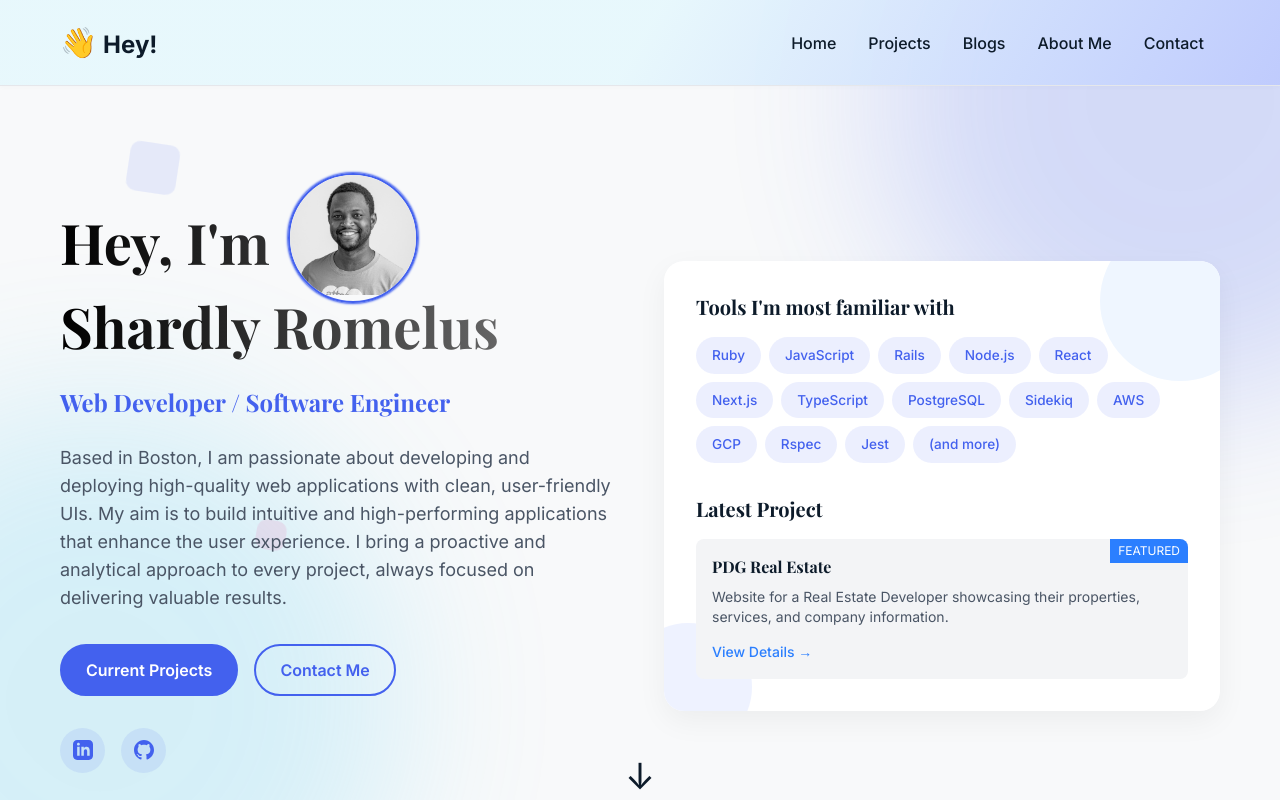
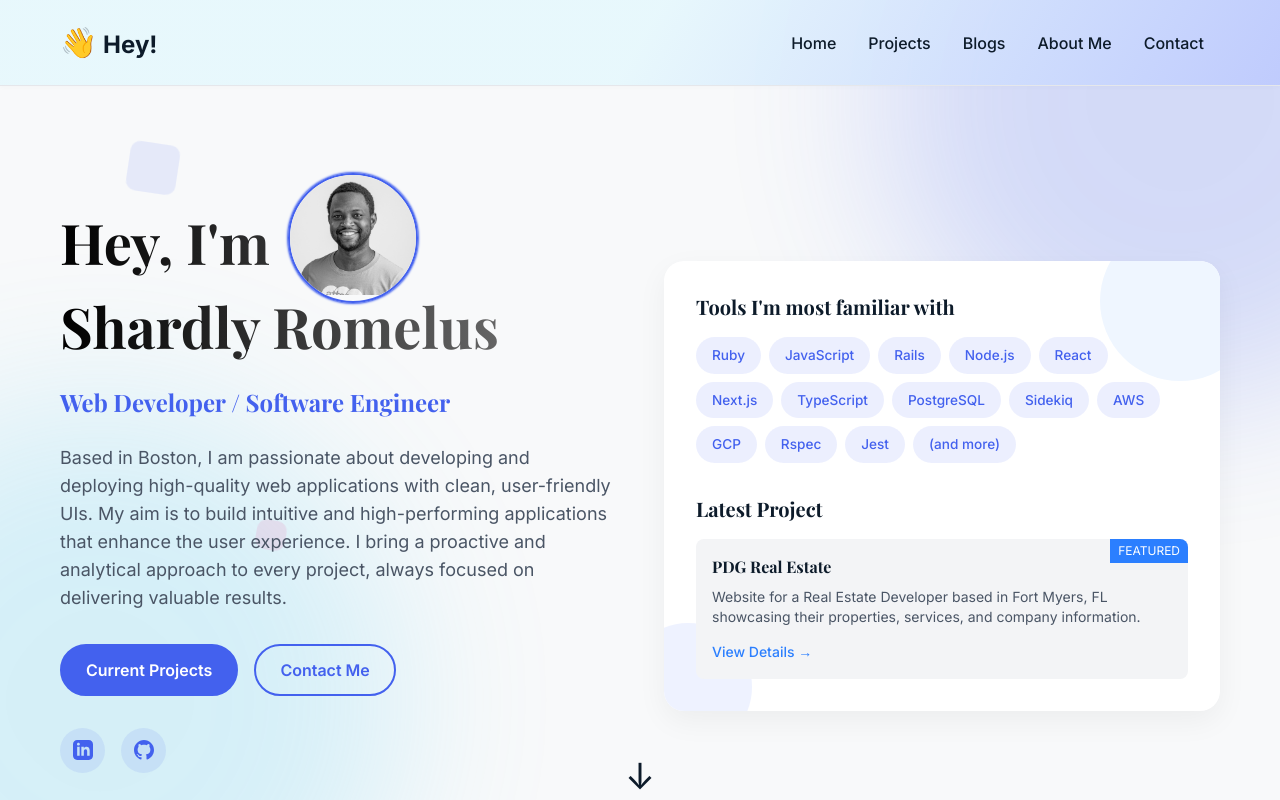
Before and after one commit to sromelus/my_dev_porfolio, a Next.js app: page / in a window 1280 px wide. Shown: the top 800 px of the page. Built offline with nearby package versions, Linux system fonts and the light colour scheme.

Commit message:
update intro text and about me

```diff
--- a/app/components/About.tsx
+++ b/app/components/About.tsx
@@ -17,9 +17,9 @@ const About: React.FC = () => {
           <div className={styles.aboutText}>
             <p>I&apos;m <strong>Shardly Romelus</strong>, a full-stack developer who loves building efficient, scalable web applications with clean and responsive UIs. A few years back, I transitioned from civil engineering to software development, itching to learn coding and build my own projects/websites. It has been one of the most rewarding leaps I have ever taken, fueled by grit and plenty of late-night coding sessions.</p>
 
-            <p>My first fulltime gig was at Attention Exchange, a marketing insights startup. There, I led a backend overhaul for our campaign creation platform, swapping PHP for a Node.js Express API server, and built the frontend with React, Redux, TypeScript. This new implementation improved the platform&apos;s efficiency, cutting setup time by 30% a huge time-saver for the team and clients.</p>
+            <p>At Attention Exchange, a marketing insights startup. I led a backend overhaul for our campaign creation platform, swapping PHP for a Node.js Express API server, and built the frontend with React, Redux, and TypeScript. This new implementation improved the platform&apos;s efficiency, cutting setup time by 30%-a huge time-saver for the team and clients.</p>
 
-            <p>In my last fulltime role at Possip, I focused on improving system efficiency, I advocated for Test-Driven Development to improve testing practices and those efforts boosted our testing coverage from 5% to 25% (I was aiming for 80%, we were getting there!). I also tackled a few N+1 query issues from our legacy codebase which slashed page load latency from 4 seconds to ~ 0.5 seconds. I thrive on turning any codebase I work on more efficient, especially when I can team up with peers to improve and maintain good code quality. My go-to tools? Ruby on Rails, React, Node.js, JavaScript, TypeScript, and PostgreSQL.</p>
+            <p>In my most recent role at Possip, I focused on improving system efficiency, I advocated for Test-Driven Development to improve testing practices and those efforts boosted our testing coverage from 5% to 25% (I was aiming for 80%, we were getting there!). I also tackled a few N+1 query issues from our legacy codebase which slashed page load latency from 4 seconds to ~ 0.5 seconds. I thrive on turning any codebase I work on more efficient, especially when I can team up with peers to improve and maintain good code quality. My go-to tools? Ruby on Rails, React, Node.js, JavaScript, TypeScript, and PostgreSQL.</p>
 
             <p>When I am not coding, I am spending time with family, brushing up on Spanish with Duolingo, reading about the latest tech trends, or playing Xbox. I look forward to bringing this energy to new projects. Got a challenge I can tackle for you? <Link href="https://www.linkedin.com/in/shardlyromelus/" target="_blank" style={{ color: '#0077cc' }}>Let&apos;s chat!</Link></p>
           </div>
--- a/app/components/Projects.tsx
+++ b/app/components/Projects.tsx
@@ -24,7 +24,7 @@ export const projectsData: Project[] = [
     id: 1,
     title: 'PDG Real Estate',
     slug: 'pdg-real-estate',
-    description: 'Website for a Real Estate Developer showcasing their properties, services, and company information.',
+    description: 'Website for a Real Estate Developer based in Fort Myers, FL showcasing their properties, services, and company information.',
     imageUrl: pdgUsScreenshot,
     websiteUrl: 'https://pdgus.com',
     githubUrl: null,
```
